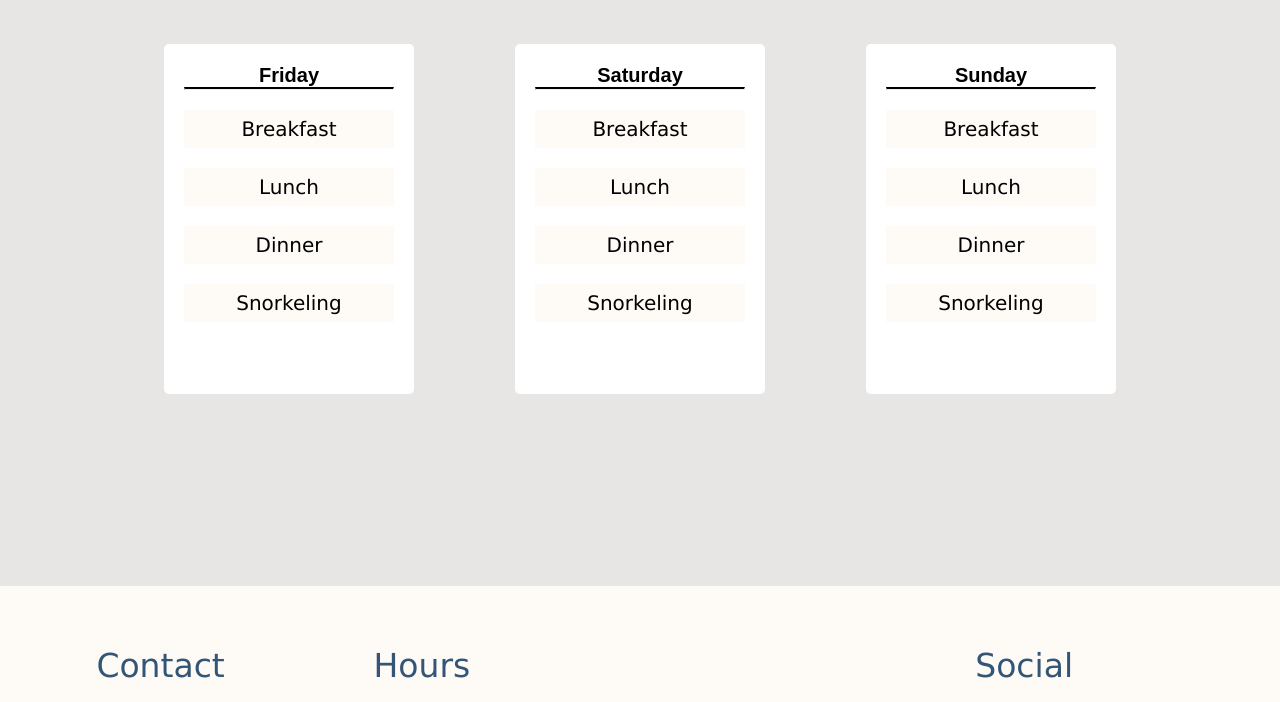
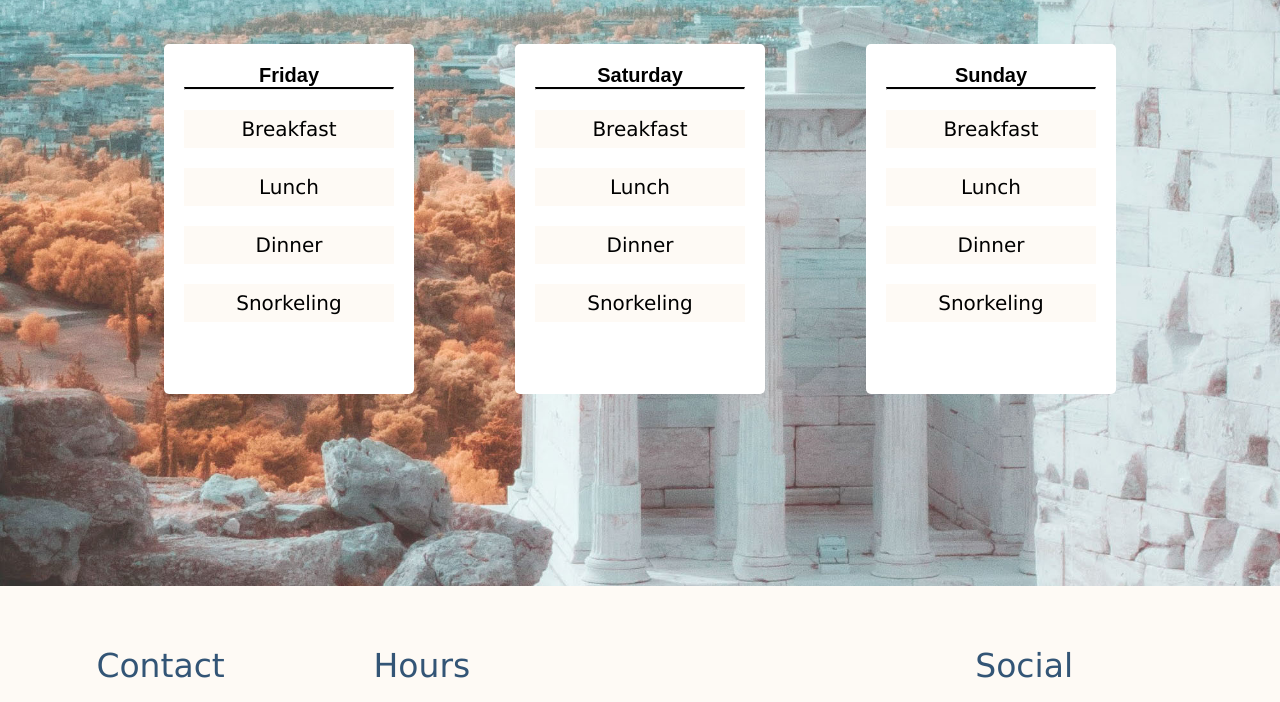
Before and after one commit to nanakulolo/TravelSiteProject, a plain HTML site: page pages/greece.html in a window 1280 px wide. Shown: the part 301-1003 px from the top of the page. Drawn offline with Linux system fonts and the light colour scheme.

Commit message:
fix the greece background type

```diff
--- a/pages/greece.html
+++ b/pages/greece.html
@@ -26,7 +26,7 @@
       </ul>
   </nav>
 
-  <section class="activities" class="activities activities--greece">
+  <section class="activities activities activities--greece">
     <h3 class="activities__title">Greece</h3>
     <div class="activities__container">
       <div class="activities__cards">
```
